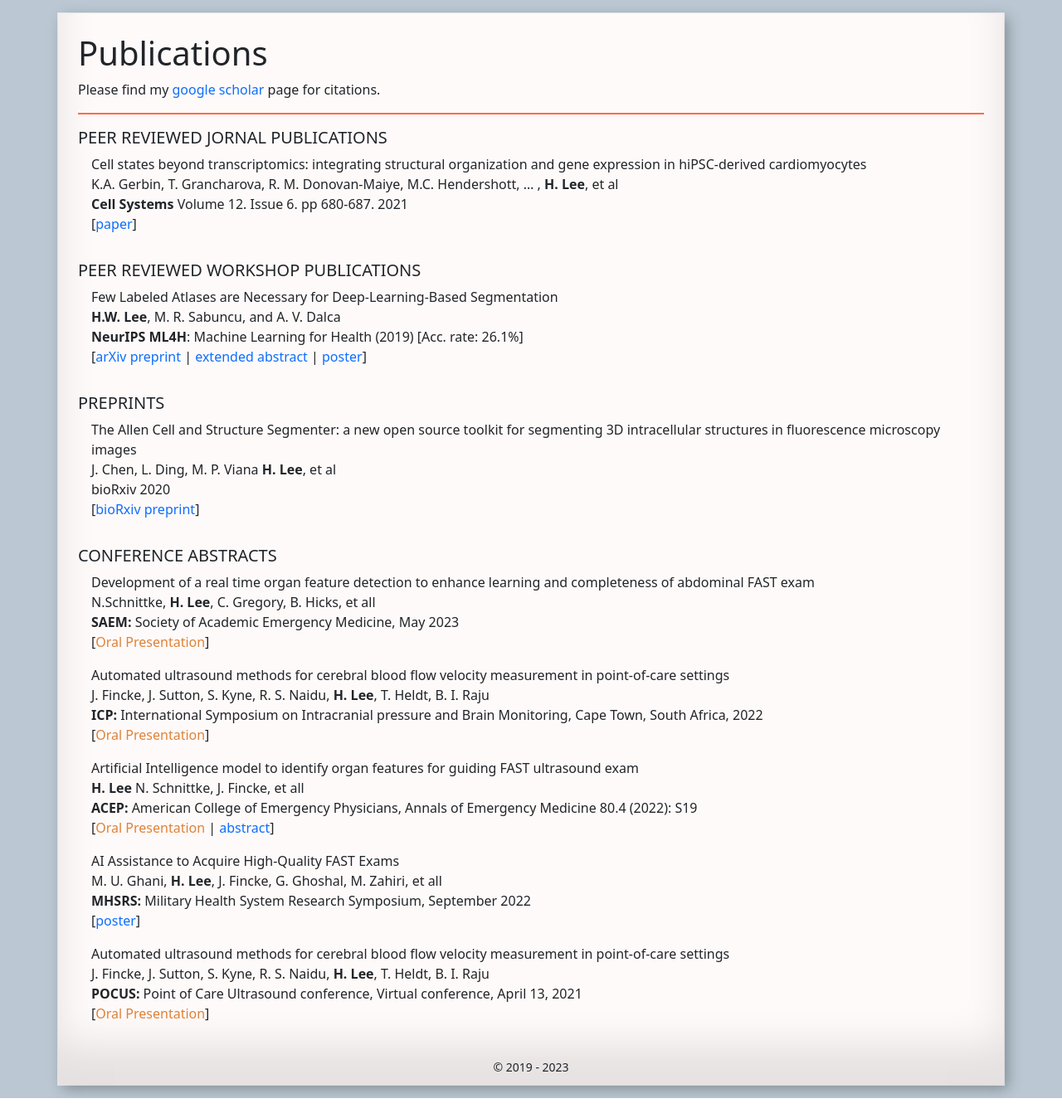
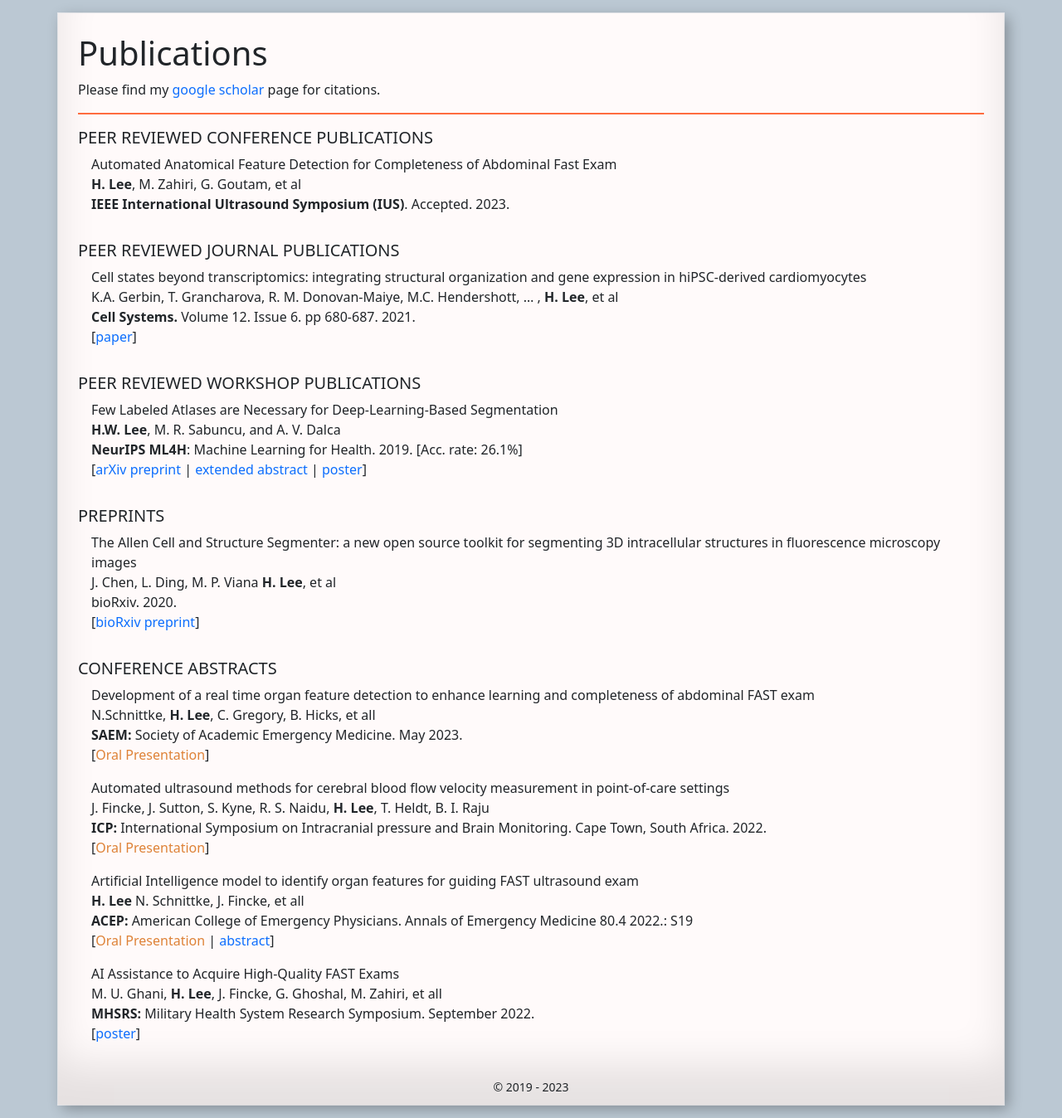
Before and after one commit to lhw610/mysite, a Flask app: page /publications in a window 1280 px wide. Shown: the part 64-1412 px from the top of the page at 83% size. Before the commit the page ends 1388 px from the top, so only its background shows below. Run offline with Flask 2, Linux system fonts and the light colour scheme; some libraries are stand-ins or nearby versions.

Commit message:
add publication

```diff
--- a/app.py
+++ b/app.py
@@ -13,7 +13,7 @@ recent_updates = {
     'June 2021': ['Co-authored research by developing cardiomyocytes segmentation model, ', "Cell states beyond transcriptomic","https://www.sciencedirect.com/science/article/pii/S2405471221001563", ' is publisehd to Cell Systems'],
     'Apr 2021': ['Our work in Automated ultrasound methods for cerebral blood flow velocity measurement is presented at Point of Care Ultrasound conference'],
     'Dec 2020': ['Allen Cell and Structure Segmenter is published to ','bioRxiv','https://www.biorxiv.org/content/10.1101/491035v2'],
-    'July 2020': ['Started working as Assocaite Scientist at Ultrasound Application Group, Precision Diagnosis and Image-Guided Therapy, Philips Research'],
+    'July 2020': ['Started working as Assocaite Data Scientist at Ultrasound Application Group, Precision Diagnosis and Image-Guided Therapy, Philips Research'],
     'Dec 2019': ["Check out my Master's research on " ,'Semi-Supervised Brain MR Image Segmentation','https://arxiv.org/abs/1908.04466',' at Neurips 2019 ML4H'],
     'July 2019': ['Started my professional career as Scientific Data Engineer at Allen Institute!'],
     'May 2019': ['Graduated from Cornell University with Master in Biomedical Engineering'],
--- a/templates/publications.html
+++ b/templates/publications.html
@@ -14,12 +14,23 @@
     <div class="row">
         <section class="publication-sections">
             <div class="col-md-12">
-                <h4>Peer Reviewed Jornal Publications</h4>
+                <h4>Peer Reviewed Conference Publications</h4>
+                <ul>
+                    <li>
+                        <span>Automated Anatomical Feature Detection for Completeness of Abdominal Fast Exam</span><br>
+                        <b>H. Lee</b>, M. Zahiri, G. Goutam, et al <br>
+                        <b>IEEE  International Ultrasound Symposium (IUS)</b>. Accepted. 2023. <br>
+                        <!-- <a href="{{ url_for('static', filename='assets/Neurips_poster.pdf') }}">poster</a>]
+                        [<a href="https://www.sciencedirect.com/science/article/pii/S2405471221001563">paper</a>] -->
+                    </li>
+                </ul>
+
+                <h4>Peer Reviewed Journal Publications</h4>
                 <ul>
                     <li>
                         <span>Cell states beyond transcriptomics: integrating structural organization and gene expression in hiPSC-derived cardiomyocytes</span><br>
                         K.A. Gerbin, T. Grancharova, R. M. Donovan-Maiye, M.C. Hendershott, … , <b>H. Lee</b>, et al <br>
-                        <b>Cell Systems</b> Volume 12. Issue 6. pp 680-687. 2021 <br>
+                        <b>Cell Systems.</b> Volume 12. Issue 6. pp 680-687. 2021. <br>
                         [<a href="https://www.sciencedirect.com/science/article/pii/S2405471221001563">paper</a>]
                     </li>
                 </ul>
@@ -29,7 +40,7 @@
                     <li>
                         <span>Few Labeled Atlases are Necessary for Deep-Learning-Based Segmentation</span><br>
                         <b>H.W. Lee</b>, M. R. Sabuncu, and A. V. Dalca<br>
-                        <b>NeurIPS ML4H</b>: Machine Learning for Health (2019) [Acc. rate: 26.1%] <br>
+                        <b>NeurIPS ML4H</b>: Machine Learning for Health. 2019. [Acc. rate: 26.1%] <br>
                         [<a href="https://arxiv.org/abs/1908.04466">arXiv preprint</a> |
                         <a href="https://ml4health.github.io/2019/pages/extended-abstracts.html">extended abstract</a> |
                         <a href="{{ url_for('static', filename='assets/Neurips_poster.pdf') }}">poster</a>]
@@ -41,7 +52,7 @@
                     <li>
                         <span>The Allen Cell and Structure Segmenter: a new open source toolkit for segmenting 3D intracellular structures in fluorescence microscopy images</span><br>
                         J. Chen, L. Ding, M. P. Viana <b>H. Lee</b>, et al<br>
-                        bioRxiv 2020 <br>
+                        bioRxiv. 2020. <br>
                         [<a href="https://www.biorxiv.org/content/10.1101/491035v2">bioRxiv preprint</a>]
                     </li>
                 </ul>
@@ -52,33 +63,27 @@
                     <li>
                         <span>Development of a real time organ feature detection to enhance learning and completeness of abdominal FAST exam</span><br>
                         N.Schnittke, <b>H. Lee</b>, C. Gregory, B. Hicks, et all<br>
-                        <b>SAEM:</b> Society of Academic Emergency Medicine, May 2023<br>
+                        <b>SAEM:</b> Society of Academic Emergency Medicine. May 2023.<br>
                         [<span class="publication-highlight">Oral Presentation</span>]
                     </li>
                     <li>
                         <span>Automated ultrasound methods for cerebral blood flow velocity measurement in point-of-care settings</span><br>
                         J. Fincke, J. Sutton, S. Kyne, R. S. Naidu, <b>H. Lee</b>, T. Heldt, B. I. Raju<br>
-                        <b>ICP:</b> International Symposium on Intracranial pressure and Brain Monitoring, Cape Town, South Africa, 2022<br>
+                        <b>ICP:</b> International Symposium on Intracranial pressure and Brain Monitoring. Cape Town, South Africa. 2022.<br>
                         [<span class="publication-highlight">Oral Presentation</span>]
                     </li>
                     <li>
                         <span>Artificial Intelligence model to identify organ features for guiding FAST ultrasound exam</span><br>
                         <b>H. Lee</b> N. Schnittke, J. Fincke, et all<br>
-                        <b>ACEP:</b> American College of Emergency Physicians, Annals of Emergency Medicine 80.4 (2022): S19<br>
+                        <b>ACEP:</b> American College of Emergency Physicians. Annals of Emergency Medicine 80.4 2022.: S19<br>
                         [<span class="publication-highlight">Oral Presentation</span> |
                         <a href="https://www.annemergmed.com/article/S0196-0644(22)00649-7/fulltext">abstract</a>]
                     </li>
                     <li>
                         <span>AI Assistance to Acquire High-Quality FAST Exams</span><br>
                         M. U. Ghani, <b>H. Lee</b>, J. Fincke, G. Ghoshal, M. Zahiri, et all<br>
-                        <b>MHSRS:</b> Military Health System Research Symposium, September 2022<br>
+                        <b>MHSRS:</b> Military Health System Research Symposium. September 2022.<br>
                         [<a href="{{ url_for('static', filename='assets/MHSRS-2022-poster_IQ_Final.pdf') }}">poster</a>]
-                    </li>
-                    <li>
-                        <span>Automated ultrasound methods for cerebral blood flow velocity measurement in point-of-care settings</span><br>
-                        J. Fincke, J. Sutton, S. Kyne, R. S. Naidu, <b>H. Lee</b>, T. Heldt, B. I. Raju<br>
-                        <b>POCUS:</b> Point of Care Ultrasound conference, Virtual conference, April 13, 2021<br>
-                        [<span class="publication-highlight">Oral Presentation</span>]
                     </li>
                 </ul>
 
```
Also changed, not shown: 1 other file.
